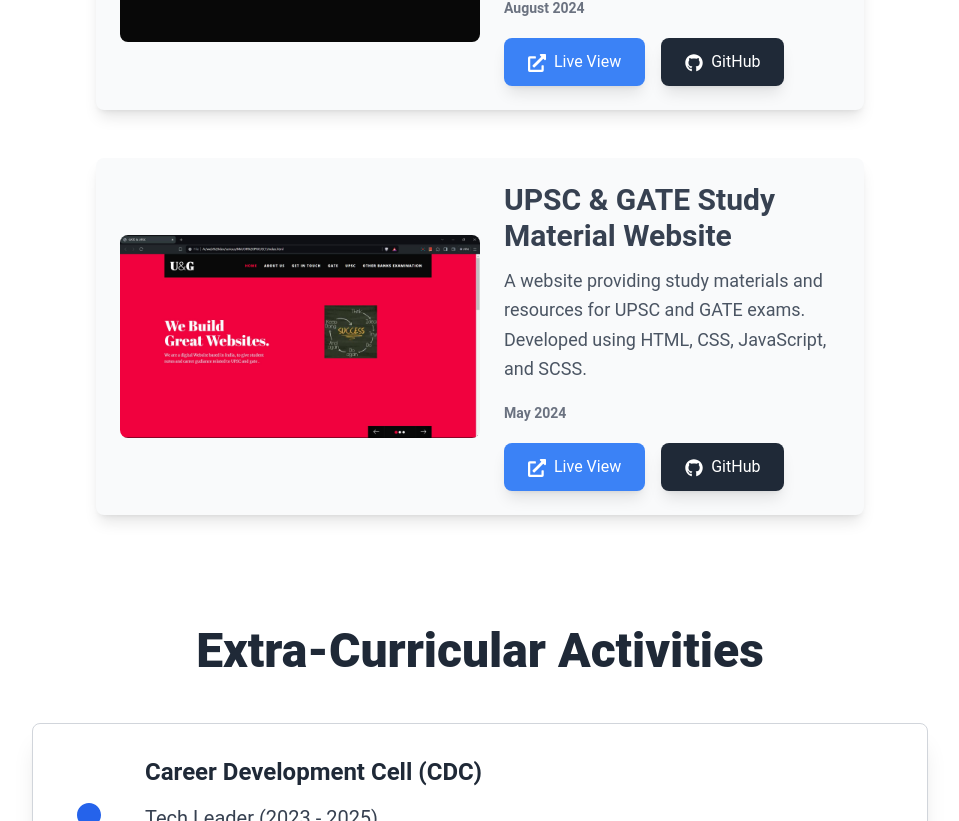
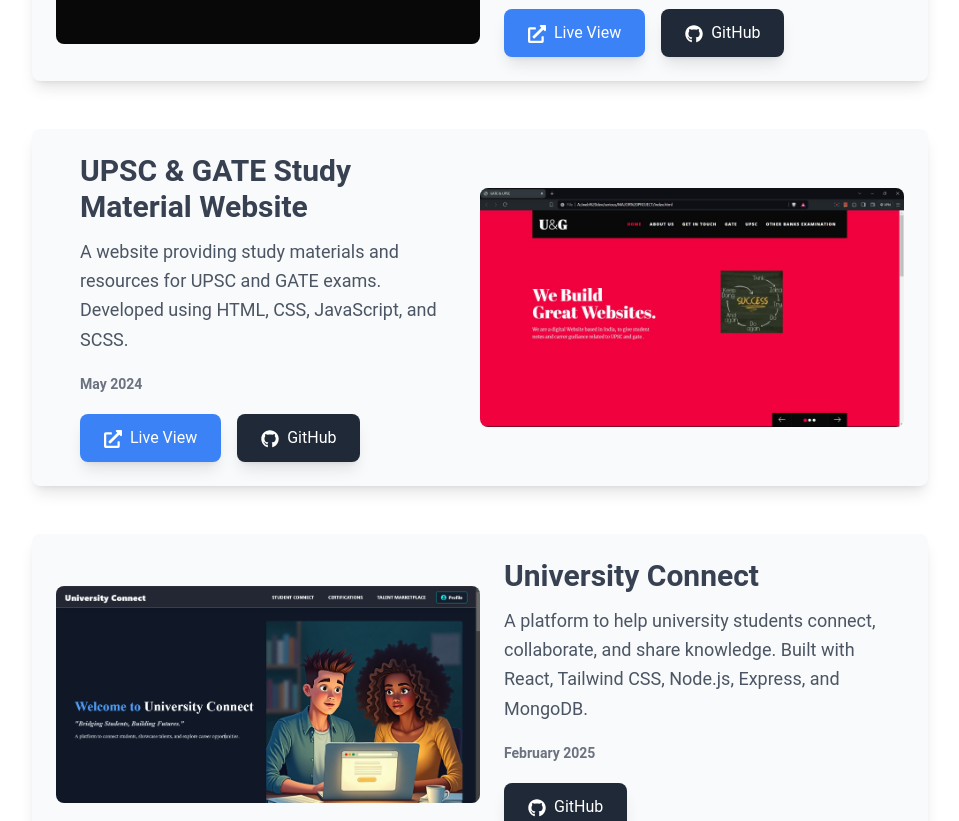
Before and after one commit to shaswat2031/MERN, a React (Create React App) app in the folder frontend/: page / in a window 1280 px wide. Shown: the part 2799-3620 px from the top of the page, without its empty margins (320-1279 px from the left). Built offline with nearby package versions, Linux system fonts and the light colour scheme.

Commit message:
Add University Connect project with relevant image and update layout for project display

```diff
--- a/frontend/src/Components/Projects.jsx
+++ b/frontend/src/Components/Projects.jsx
@@ -3,6 +3,7 @@ import React from 'react';
 import { FaExternalLinkAlt, FaGithub } from 'react-icons/fa';
 import gateupscImage from '../Assets/gateupsc.png';
 import protifiloImage from '../Assets/protifilo.png';
+import universityConnectImage from '../Assets/university-connect.png'; // Add a relevant image for University Connect
 
 const projects = [
   {
@@ -11,7 +12,8 @@ const projects = [
     date: "August 2024",
     liveLink: "https://prasadshaswat.github.io/shaswat_protfilo/",
     githubLink: "https://github.com/prasadshaswat/shaswat_protfilo",
-    image: protifiloImage
+    image: protifiloImage,
+    alignment: "left",
   },
   {
     title: "UPSC & GATE Study Material Website",
@@ -19,8 +21,17 @@ const projects = [
     date: "May 2024",
     liveLink: "https://lnkd.in/dv-GFVDY",
     githubLink: "https://github.com/shaswat2031/GATE-UPSC-WEBSITE",
-    image: gateupscImage
-  }
+    image: gateupscImage,
+    alignment: "right",
+  },
+  {
+    title: "University Connect",
+    description: "A platform to help university students connect, collaborate, and share knowledge. Built with React, Tailwind CSS, Node.js, Express, and MongoDB.",
+    date: "February 2025",
+    githubLink: "https://github.com/shaswat2031/Minor-Project-University-Connect.git",
+    image: universityConnectImage,
+    alignment: "left",
+  },
 ];
 
 const Projects = () => {
@@ -28,23 +39,24 @@ const Projects = () => {
     <section id="projects" className="min-h-screen bg-white p-8">
       <h2 className="text-4xl font-bold text-gray-800 mb-12 text-center">Projects</h2>
 
-      <div className="w-full max-w-3xl mx-auto">
+      <div className="w-full max-w-5xl mx-auto">
         {projects.map((project, index) => (
           <motion.div
             key={index}
-            className="mb-12 flex flex-col md:flex-row items-center bg-gray-50 p-6 rounded-lg shadow-lg"
+            className={`mb-12 flex flex-col ${project.alignment === "left" ? "md:flex-row" : "md:flex-row-reverse"} items-center bg-gray-50 p-6 rounded-lg shadow-lg`}
             whileHover={{ scale: 1.03, transition: { duration: 0.3 } }}
           >
             <img
               src={project.image}
               alt={`${project.title} Screenshot`}
-              className="w-full md:w-1/2 h-auto rounded-lg mb-6 md:mb-0 md:mr-6"
+              className="w-full md:w-1/2 h-auto rounded-lg mb-6 md:mb-0"
             />
-            <div className="w-full md:w-1/2">
+            <div className="w-full md:w-1/2 md:px-6 text-center md:text-left">
               <h3 className="text-3xl font-semibold text-gray-700 mb-3">{project.title}</h3>
               <p className="text-gray-600 mb-5 text-lg leading-relaxed">{project.description}</p>
               <p className="text-gray-500 text-sm mb-5"><strong>{project.date}</strong></p>
-              <div className="flex space-x-4">
+              <div className="flex justify-center md:justify-start space-x-4">
+                {project.liveLink && (
                   <motion.a
                     href={project.liveLink}
                     target="_blank"
@@ -55,6 +67,7 @@ const Projects = () => {
                     <FaExternalLinkAlt size={18} className="inline-block mr-2" />
                     Live View
                   </motion.a>
+                )}
                 <motion.a
                   href={project.githubLink}
                   target="_blank"
```
Also changed, not shown: frontend/src/Assets/university-connect.png (added). Lines whose indentation alone changed are shown as unchanged.
